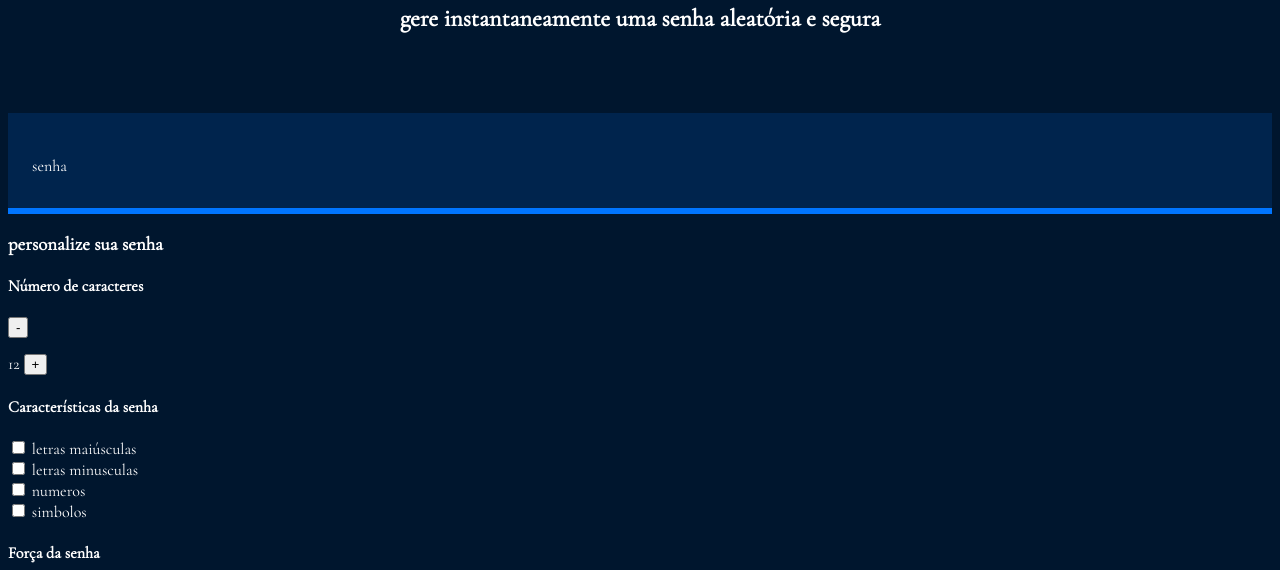
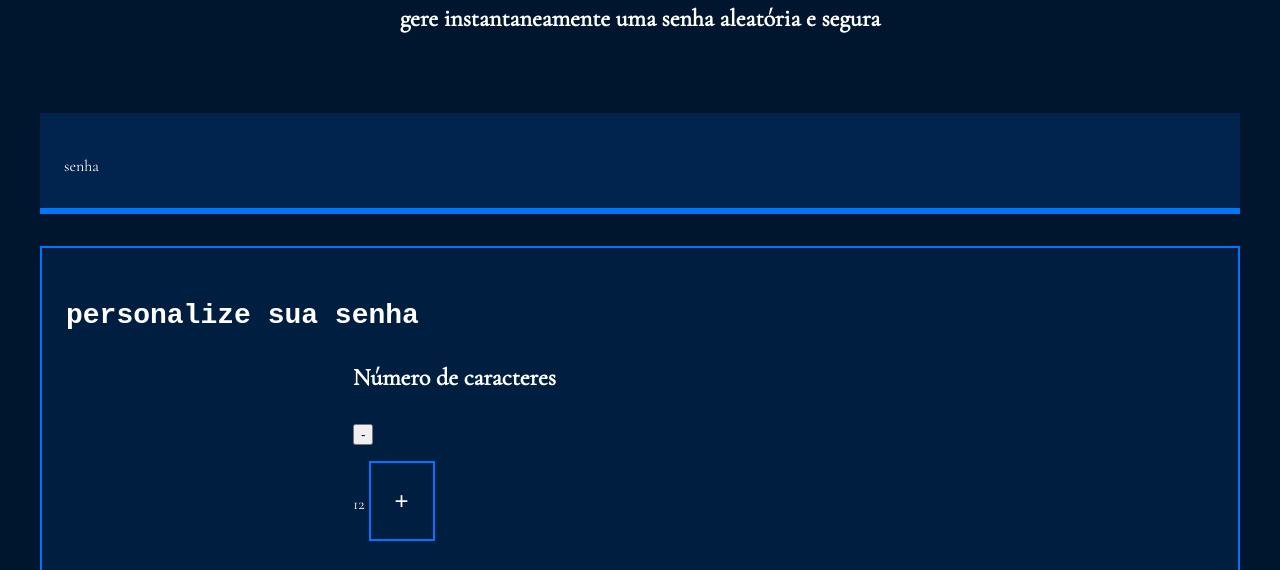
Before and after one commit to stephany221212/gerador-de-senha, a plain HTML site: page index.html in a window 1280 px wide. Shown: the part 186-756 px from the top of the page. Drawn offline with nearby package versions, Linux system fonts and the light colour scheme; a script that the page names is missing.

Commit message:
Add files via upload

```diff
--- a/style.css
+++ b/style.css
@@ -49,3 +49,55 @@ body{
     font-size: 40px;
     width: 70%;
 }
+
+#campo-senha:focus{
+    outline: none;
+}
+
+.conteudo{
+    max-width: 1200px;
+    margin: 0 auto;
+}
+
+.parametro{
+    background-color: var(--fundo-texto);
+    border: 2px solid var(--borda);
+    margin-top: 32px;
+    padding: 24px;
+}
+
+.parametro-titulo{
+   font-family: var(--roboto-mono);
+   font-size: 28px;
+}
+
+.parametro-senha__titulo{
+    font-size: 24px;
+}
+
+.parametro-senha__senha{
+    display:flex;
+    flex-direction: column;
+    justify-content: center;
+}
+.parametro-senha{
+    width: 50%;
+    margin: 0 auto;
+}
+
+.parametro-senha__botoes{
+    display: flex;
+    justify-content: center;
+}
+
+.parametro-senha__botao{
+    background-color: var(--fundo-texto);
+    color: var(--branco);
+    border: 2px solid var(--borda);
+    padding:24px;
+    font-size: 24px;
+    cursor: pointer;
+}
+.parametro-senha__texto{
+
+}
```
